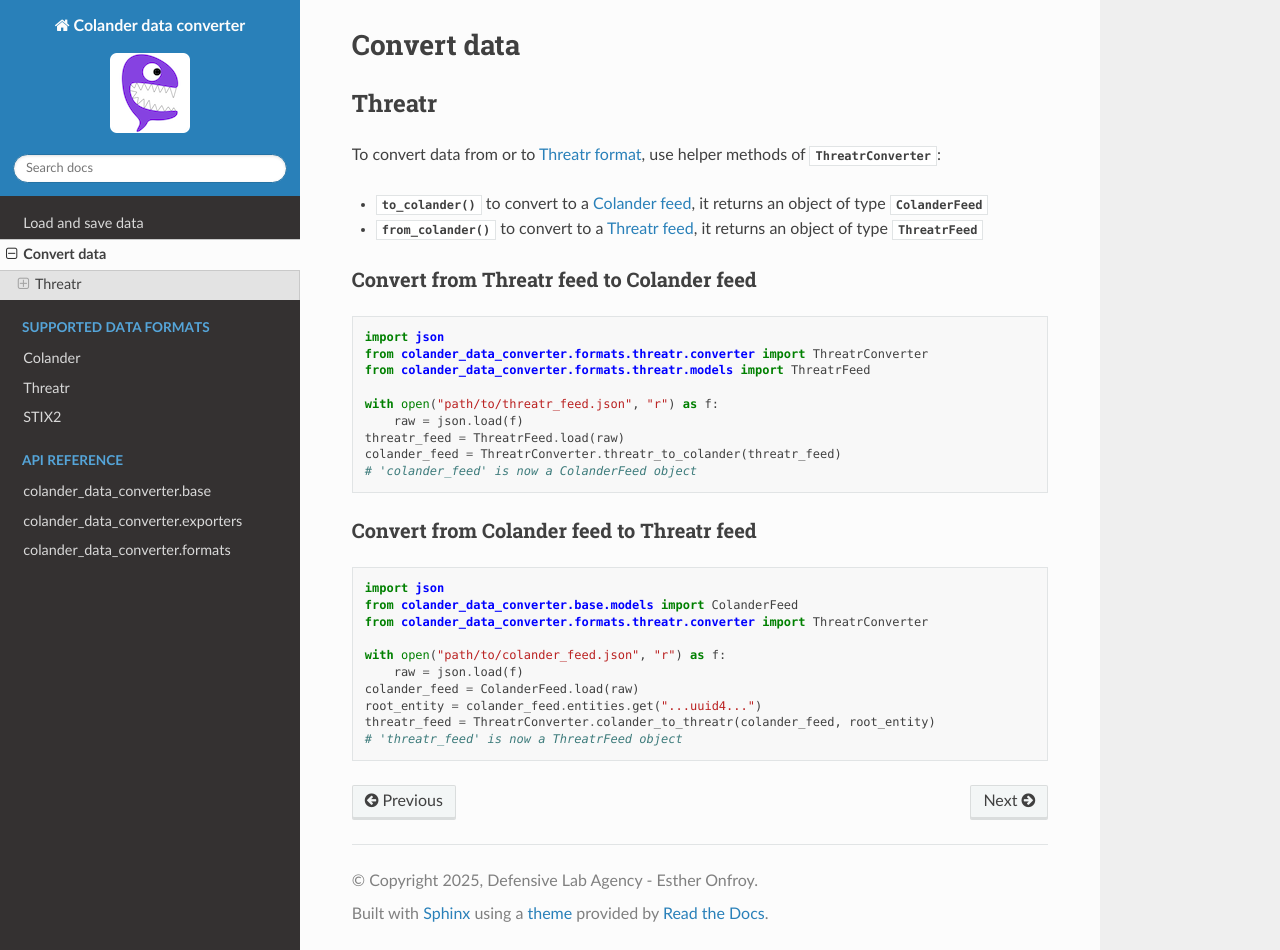
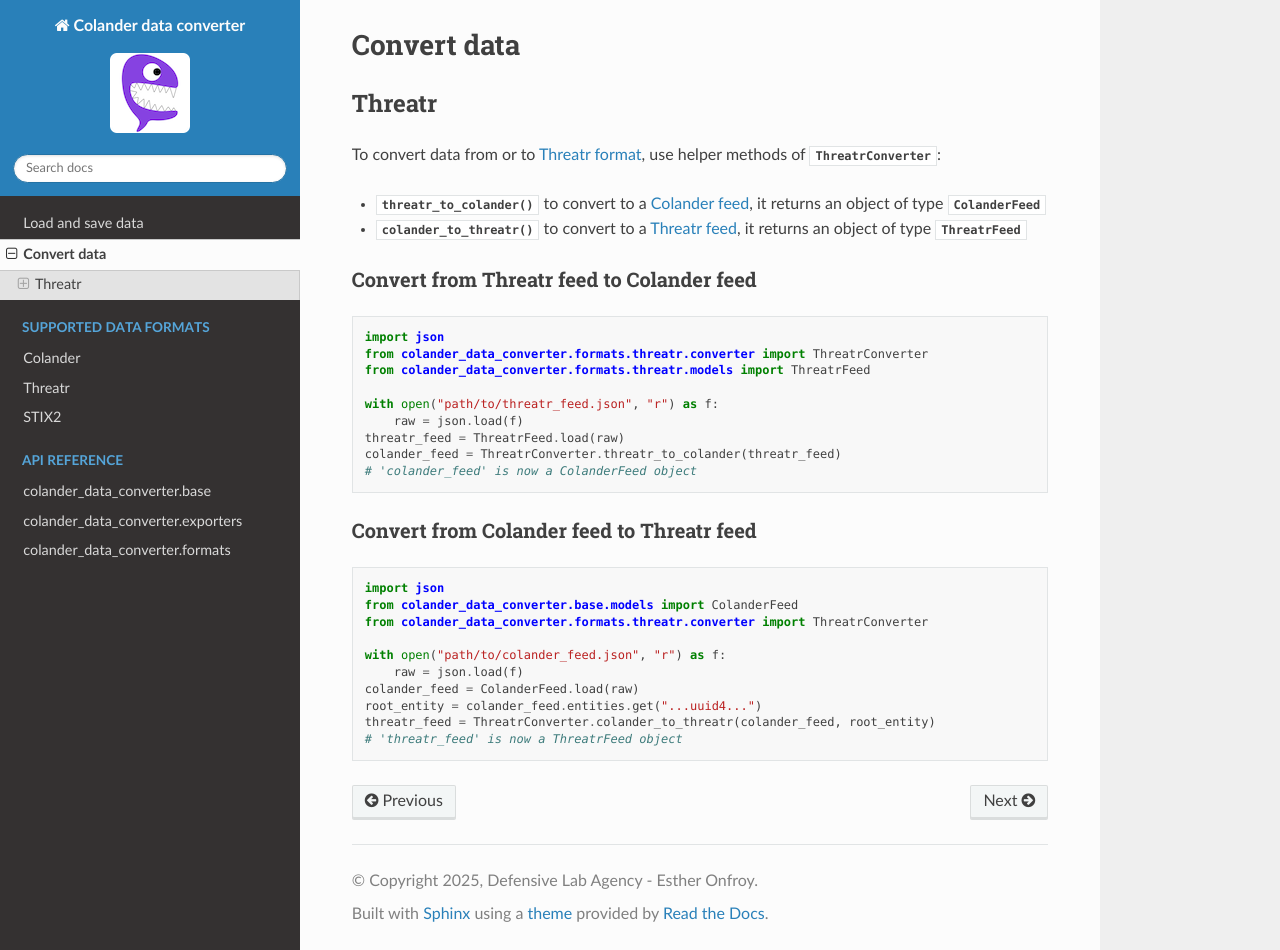
Before and after one commit to PiRogueToolSuite/colander-data-converter, a Sphinx documentation site: the page built from docs/convert_data.rst, in a window 1280 px wide and 950 px high. Built offline with Sphinx 7.4.7 and the Read the Docs theme 3.1.0, drawn with Linux system fonts in a browser that asks for light colours.

Commit message:
Update method references in convert_data.rst

```diff
--- a/docs/convert_data.rst
+++ b/docs/convert_data.rst
@@ -9,9 +9,9 @@
 
 To convert data from or to :ref:`Threatr format <threatr_data_model>`, use helper methods of :py:class:`~colander_data_converter.formats.threatr.converter.ThreatrConverter`:
 
-* :py:meth:`~colander_data_converter.formats.threatr.converter.ThreatrConverter.to_colander` to convert to a :ref:`Colander feed <colander_feed_structure>`, it returns an object of type :py:class:`~colander_data_converter.base.models.ColanderFeed`
+* :py:meth:`~colander_data_converter.formats.threatr.converter.ThreatrConverter.threatr_to_colander` to convert to a :ref:`Colander feed <colander_feed_structure>`, it returns an object of type :py:class:`~colander_data_converter.base.models.ColanderFeed`
 
-* :py:meth:`~colander_data_converter.formats.threatr.converter.ThreatrConverter.from_colander` to convert to a :ref:`Threatr feed <threatr_feed_structure>`, it returns an object of type :py:class:`~colander_data_converter.formats.threatr.models.ThreatrFeed`
+* :py:meth:`~colander_data_converter.formats.threatr.converter.ThreatrConverter.colander_to_threatr` to convert to a :ref:`Threatr feed <threatr_feed_structure>`, it returns an object of type :py:class:`~colander_data_converter.formats.threatr.models.ThreatrFeed`
 
 
 Convert from Threatr feed to Colander feed
```
